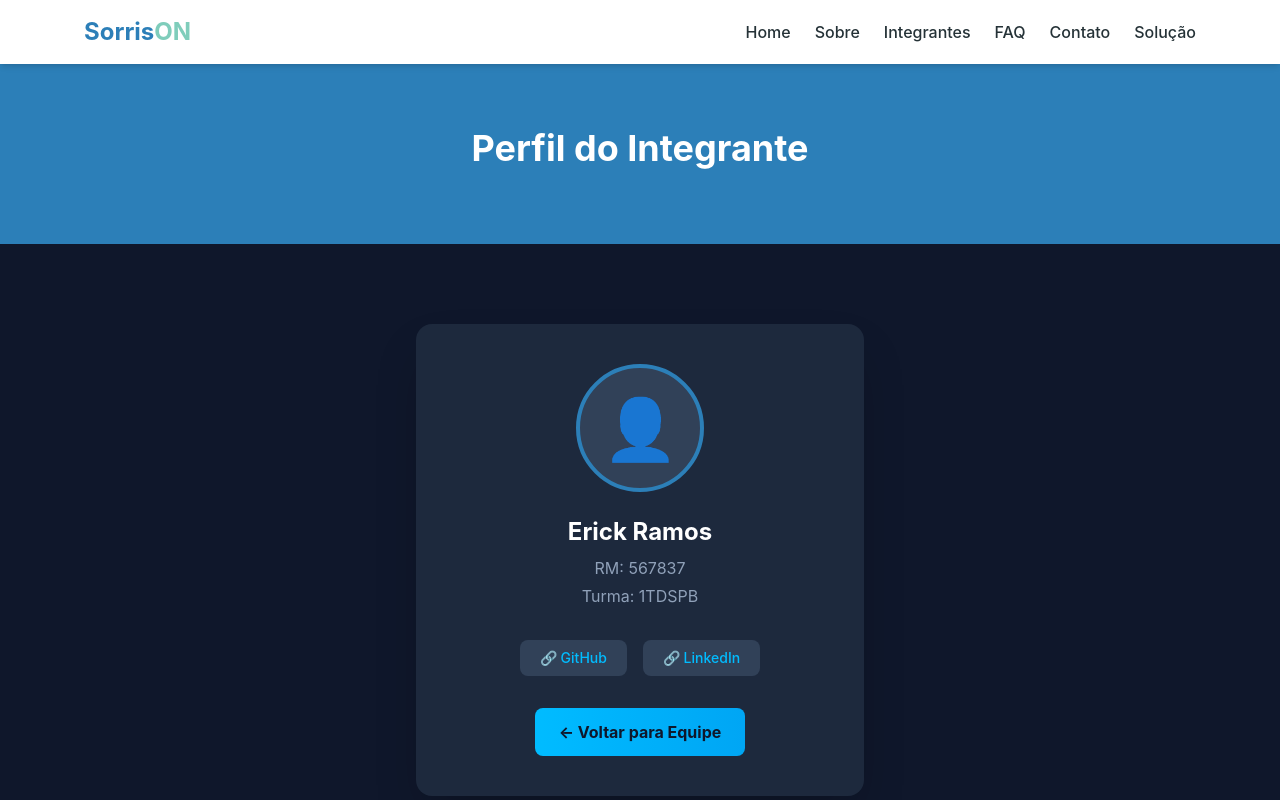
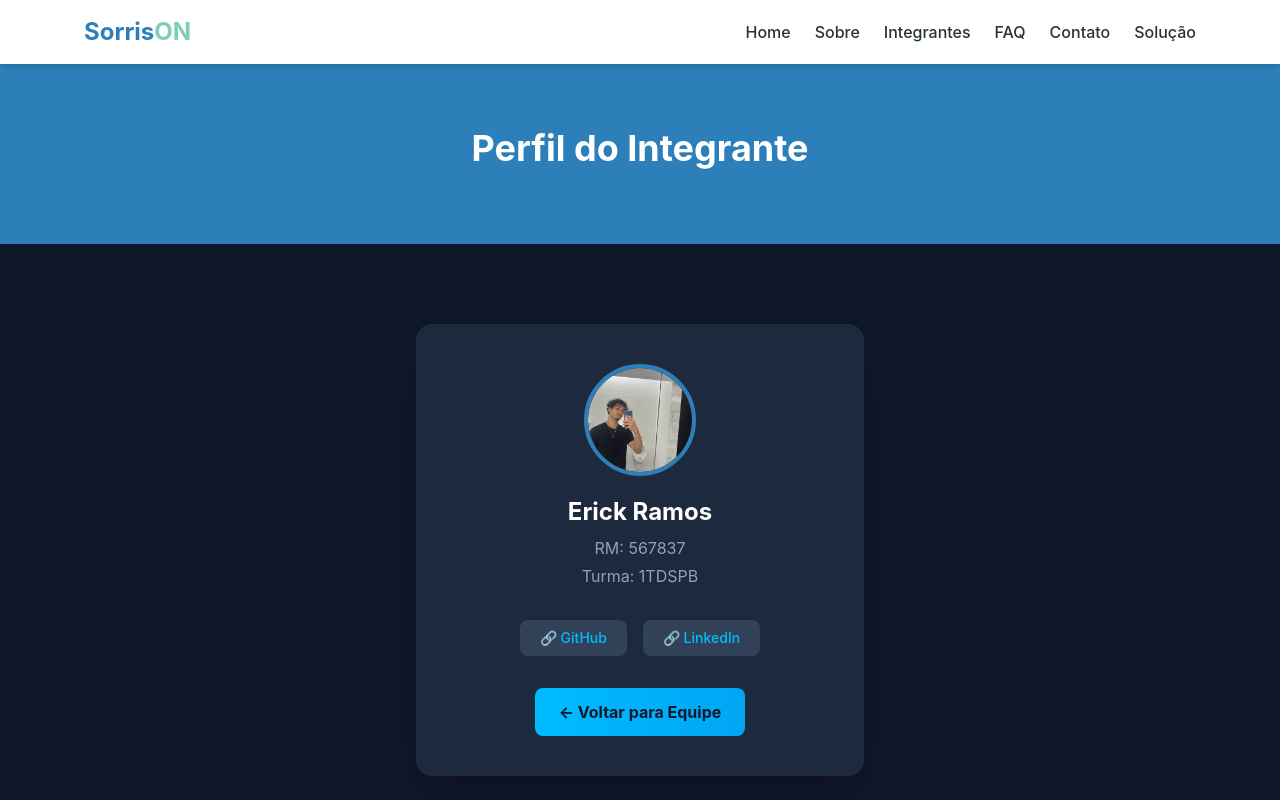
Before and after one commit to erickramossantoser/sorrison-fiap, a React (Vite) app: page /integrantes/1 in a window 1280 px wide. Shown: the top 800 px of the page. Built offline with nearby package versions, Linux system fonts and the light colour scheme.

Commit message:
Adicionando imagem no integranteDetalhe

```diff
--- a/src/data/integrantes.ts
+++ b/src/data/integrantes.ts
@@ -11,6 +11,6 @@ export interface Integrante {
 
 export const integrantes: Integrante[] = [
   { id: '1', nome: 'Erick Ramos', rm: '567837', turma: '1TDSPB', github: 'https://github.com/erickramossantoser', linkedin: 'https://www.linkedin.com/in/erickrsantos/', emoji: '👤', foto: '/src/img/erick.jpeg' },
-  { id: '2', nome: 'Guilherme Marques', rm: '568054', turma: '1TDSPA', github: 'github.com/GuiDSLeopoldino', linkedin: 'www.linkedin.com/in/guilherme-marques-15670b307', emoji: '👤', foto: '/src/img/guilherme.jpeg' },
+  { id: '2', nome: 'Guilherme Marques', rm: '568054', turma: '1TDSPA', github: "/github.com/GuilhermeMarques200", linkedin: 'www.linkedin.com/in/guilherme-marques-15670b307', emoji: '👤', foto: '/src/img/guilherme.jpeg' },
   { id: '3', nome: 'Samuel Galeati', rm: '566742', turma: '1TDSPB', github: 'https://github.com/saboy71', linkedin: '#', emoji: '👤', foto: '/src/img/samuel.jpeg' },
 ]
--- a/src/pages/IntegranteDetalhe.tsx
+++ b/src/pages/IntegranteDetalhe.tsx
@@ -26,8 +26,12 @@ const IntegranteDetalhe = () => {
       <section className="bg-slate-900 text-white py-20">
         <div className="max-w-6xl mx-auto px-5">
           <div className="bg-slate-800 rounded-2xl p-10 text-center max-w-md mx-auto shadow-2xl">
-            <div className="w-32 h-32 rounded-full bg-slate-700 border-4 border-[#2c7fb8] flex items-center justify-center text-6xl mx-auto mb-6">
-              {integrante.emoji}
+            <div className="w-28 h-28 rounded-full bg-slate-700 border-4 border-[#2c7fb8] flex items-center justify-center text-5xl mx-auto mb-5 overflow-hidden">
+              {integrante.foto ? (
+                <img src={integrante.foto} alt={integrante.nome} className="w-full h-full object-cover rounded-full" />
+              ) : (
+                <span>{integrante.emoji}</span>
+              )}
             </div>
 
             <h2 className="text-2xl font-bold mb-2">{integrante.nome}</h2>
```
Also changed, not shown: src/App.tsx (+4 -4 lines).
